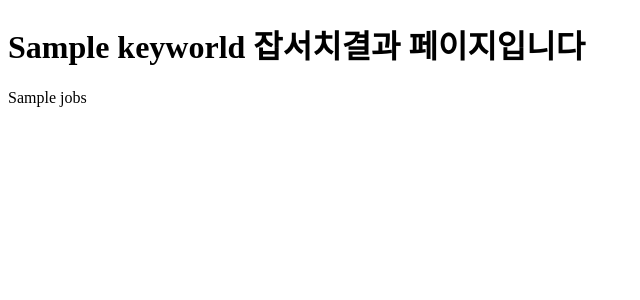
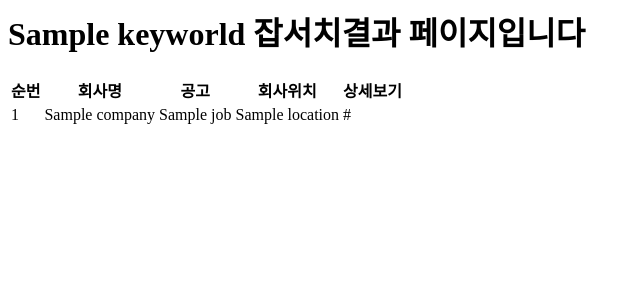
Before and after one commit to namkons77-code/19_job, a Flask app: template templates/search.html in a window 1280 px wide. Shown: the top 300 px of the page, without its empty margins (0-640 px from the left). Run offline with Flask 3, Linux system fonts and the light colour scheme; the template is opened without the code that fills it: most values are stand-ins (such as "Sample title", 1, 10 or a date in 2020).

Commit message:
:1021-01

```diff
--- a/app.py
+++ b/app.py
@@ -10,8 +10,8 @@ def home():
 @app.route("/search")
 def search():
     keyword = request.args.get("keyword")
-    jobs = search_incruit()
-    return render_template("search.html", keyword=keyword, jobs=jobs)
+    jobs = search_incruit(keyword)
+    return render_template("search.html", keyword=keyword, jobs=enumerate(jobs))
 
 if __name__ == '__main__':
     app.run(debug=True)
--- a/scrapper.py
+++ b/scrapper.py
@@ -1,11 +1,8 @@
 import requests
 from bs4 import BeautifulSoup
 
-keyword = "파이썬"
-pages = 5
-jobs = []
-
-def search_incruit():
+def search_incruit(keyword, pages=1):
+    jobs = []
     for i in range(pages):
         page = i * 30
         url = f"https://search.incruit.com/list/search.asp?col=job&kw={keyword}&startno={page}"
--- a/templates/search.html
+++ b/templates/search.html
@@ -1,14 +1,37 @@
-<!DOCTYPE html>
-<html lang="en">
-<head>
-    <meta charset="UTF-8">
-    <meta name="viewport" content="width=device-width, initial-scale=1.0">
-    <title>Document</title>
-</head>
+<html>
+
 <body>
 
     <h1>{{keyworld }} 잡서치결과 페이지입니다</h1>
-    {{ jobs}}
+
+
+
+    <table>
+        <thead>
+            <tr>
+                <th>순번</th>
+                <th>회사명</th>
+                <th>공고</th>
+                <th>회사위치</th>
+                <th>상세보기</th>
+            </tr>
+
+        </thead>
+        <tbody>
+            {% for index, job in jobs %}
+
+            <tr>
+                <td>1</td>
+                <td>{{ job["company"] }}</td>
+                <td>{{ job["title"] }}</td>
+                <td>{{ job["location"] }}</td>
+                <td>{{ job["link"] }}</td>
+
+            </tr>
+            {% endfor %}
+
+        </tbody>
+    </table>
 
 </body>
 </html>
```
